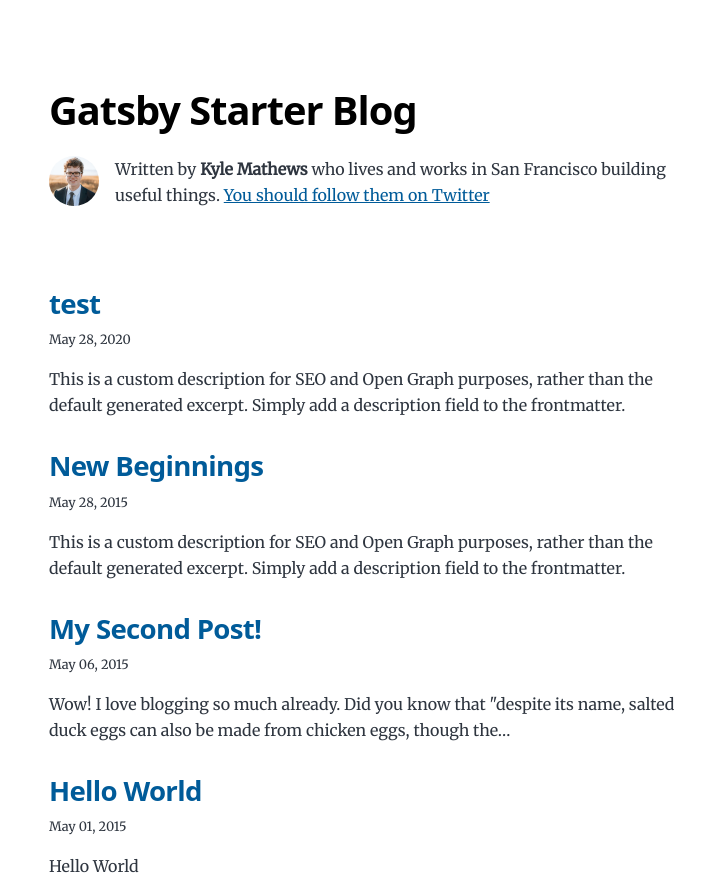
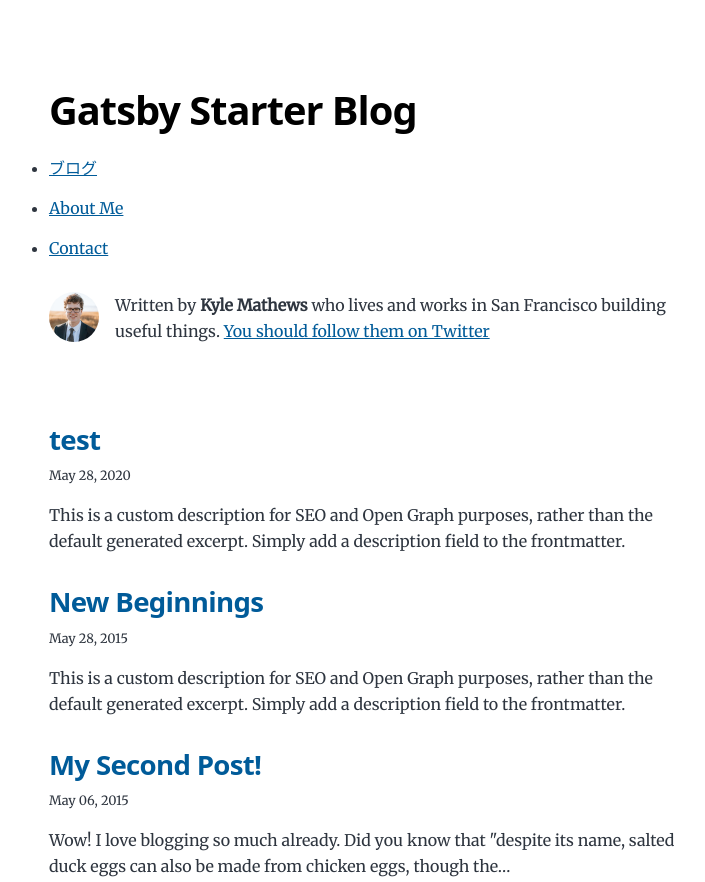
Before and after one commit to Snails8/my-blog, a Gatsby site: page / in a window 1280 px wide. Shown: the top 882 px of the page, without its empty margins (275-980 px from the left). Built offline with nearby package versions, Linux system fonts and the light colour scheme; Gatsby itself is replaced by a stand-in of ours.

Commit message:
add: navbar

```diff
--- a/src/components/header.tsx
+++ b/src/components/header.tsx
@@ -10,19 +10,35 @@ type Props = {
 const Header = ({ location }: Props) => {
   const rootPath = `${__PATH_PREFIX__}/`;
   const isRootPath = location.pathname === rootPath;
-  let header: ReactNode
+  let siteName: ReactNode
 
   if (isRootPath) {
-    header = <h1>{siteMetadata?.siteMetadata?.title as ReactNode}</h1>
+    siteName = <h1>{siteMetadata?.siteMetadata?.title as ReactNode}</h1>
   } else {
-    header = (
+    siteName = (
       <Link className="header-link-home" to="/">
         {siteMetadata?.siteMetadata?.title as ReactNode}
       </Link>
     )
   }
 
-  return <header>{header}</header>
+  return (
+    <header>
+      {siteName}
+      <nav>
+        <ul>
+          <li>
+            <Link to="/blogs/">ブログ</Link>
+          </li>
+          <li>
+            <Link to="/about/">About Me</Link>
+          </li>
+          <li>
+            <Link to="/contact/">Contact</Link>
+          </li>
+        </ul>
+      </nav>
+    </header>)
 }
 
 export default Header;
```
